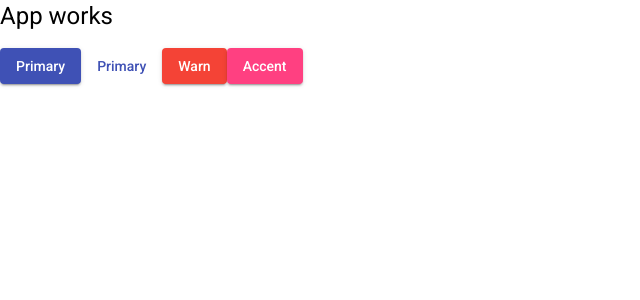
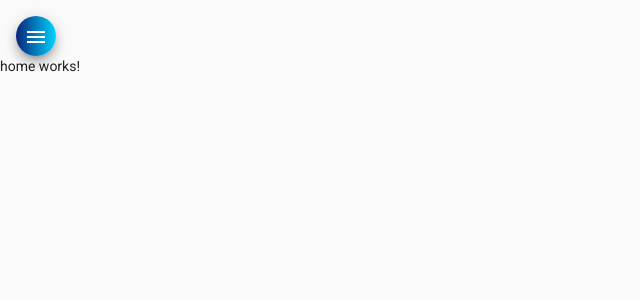
Before and after one commit to Matheus-Bandeira/helpdesk-ui, an Angular app: page /home in a window 1280 px wide. Before the commit this address led to /. Shown: the top 300 px of the page, without its empty margins (0-640 px from the left). Built offline with nearby package versions, Linux system fonts and the light colour scheme.

Commit message:
rota para componente home

```diff
--- a/src/app/app-routing.module.ts
+++ b/src/app/app-routing.module.ts
@@ -1,7 +1,17 @@
 import { NgModule } from '@angular/core';
 import { RouterModule, Routes } from '@angular/router';
+import { HomeComponent } from './components/home/home.component';
+import { NavComponent } from './components/nav/nav.component';
 
-const routes: Routes = [];
+const routes: Routes = [
+  {
+    path: '', component: NavComponent, children: [
+      {
+        path: 'home', component: HomeComponent
+      }
+    ]
+  }
+];
 
 @NgModule({
   imports: [RouterModule.forRoot(routes)],
--- a/src/app/app.component.html
+++ b/src/app/app.component.html
@@ -1,6 +1 @@
-<h1>App works</h1>
-
-<button mat-raised-button color="primary">Primary</button>
-<button mat-button color="primary">Primary</button>
-<button mat-raised-button color="warn">Warn</button>
-<button mat-raised-button color="accent">Accent</button>
+<router-outlet></router-outlet>
--- /dev/null
+++ b/src/app/components/home/home.component.html
@@ -0,0 +1 @@
+<p>home works!</p>
--- /dev/null
+++ b/src/app/components/home/home.component.ts
@@ -0,0 +1,15 @@
+import { Component, OnInit } from '@angular/core';
+
+@Component({
+  selector: 'app-home',
+  templateUrl: './home.component.html',
+  styleUrls: ['./home.component.css']
+})
+export class HomeComponent implements OnInit {
+
+  constructor() { }
+
+  ngOnInit(): void {
+  }
+
+}
--- /dev/null
+++ b/src/app/components/nav/nav.component.css
@@ -0,0 +1,29 @@
+.container {
+    height: 100%;
+}
+
+.sidenav {
+    width: 13rem;
+    color: white;
+    background: linear-gradient(90deg, rgba(2,0,36,1) 0%, rgba(9,36,121,1) 0%, rgba(0,212,255,1) 100%);
+}
+
+img {
+    width: 100%;
+    height: 7rem;
+    margin: .8rem auto 1rem auto;
+}
+
+.sidenav a {
+    color: white;
+}
+
+.sidenav i {
+    margin-right: .6rem;
+}
+
+.menu {
+    margin: 1rem 0 0 1rem;
+    color: white;
+    background: linear-gradient(90deg, rgba(2,0,36,1) 0%, rgba(9,36,121,1) 0%, rgba(0,212,255,1) 100%);
+}
--- /dev/null
+++ b/src/app/components/nav/nav.component.html
@@ -0,0 +1,39 @@
+<mat-drawer-container class="container" autosize>
+    <mat-drawer #drawer class="sidenav" mode="side">
+      <img src="assets/img/side-image.svg" alt="imagem de navegação">
+      <mat-nav-list class="nav-list">
+        <a mat-list-item routerLink="/">
+            <i class="material-icons">home</i>
+            Home
+        </a>
+
+        <a mat-list-item routerLink="/">
+            <i class="material-icons">account_circle</i>
+            Técnicos
+        </a>
+
+        <a mat-list-item routerLink="/">
+            <i class="material-icons">person</i>
+            Clientes
+        </a>
+
+        <a mat-list-item routerLink="/">
+            <i class="material-icons">code</i>
+            Github
+        </a>
+
+        <a mat-list-item routerLink="/">
+            <i class="material-icons">logout</i>
+            Logout
+        </a>
+      </mat-nav-list>
+    </mat-drawer>
+
+    <div class="sidenav-content">
+      <button class="menu mat-elevation-z8" (click)="drawer.toggle()" mat-icon-button>
+        <mat-icon>menu</mat-icon>
+      </button>
+      <router-outlet></router-outlet>
+    </div>
+
+  </mat-drawer-container>
--- /dev/null
+++ b/src/app/components/nav/nav.component.ts
@@ -0,0 +1,18 @@
+import { Component, OnInit } from '@angular/core';
+import { Router } from '@angular/router';
+
+@Component({
+  selector: 'app-nav',
+  templateUrl: './nav.component.html',
+  styleUrls: ['./nav.component.css']
+})
+export class NavComponent implements OnInit {
+
+  constructor(private router: Router) {
+    this.router.navigate(['home']);
+   }
+
+  ngOnInit(): void {
+  }
+
+}
```
Also changed, not shown: src/app/app.module.ts (+7 -1 lines), src/app/components/home/home.component.css (added), src/assets/img/side-image.svg (added).
